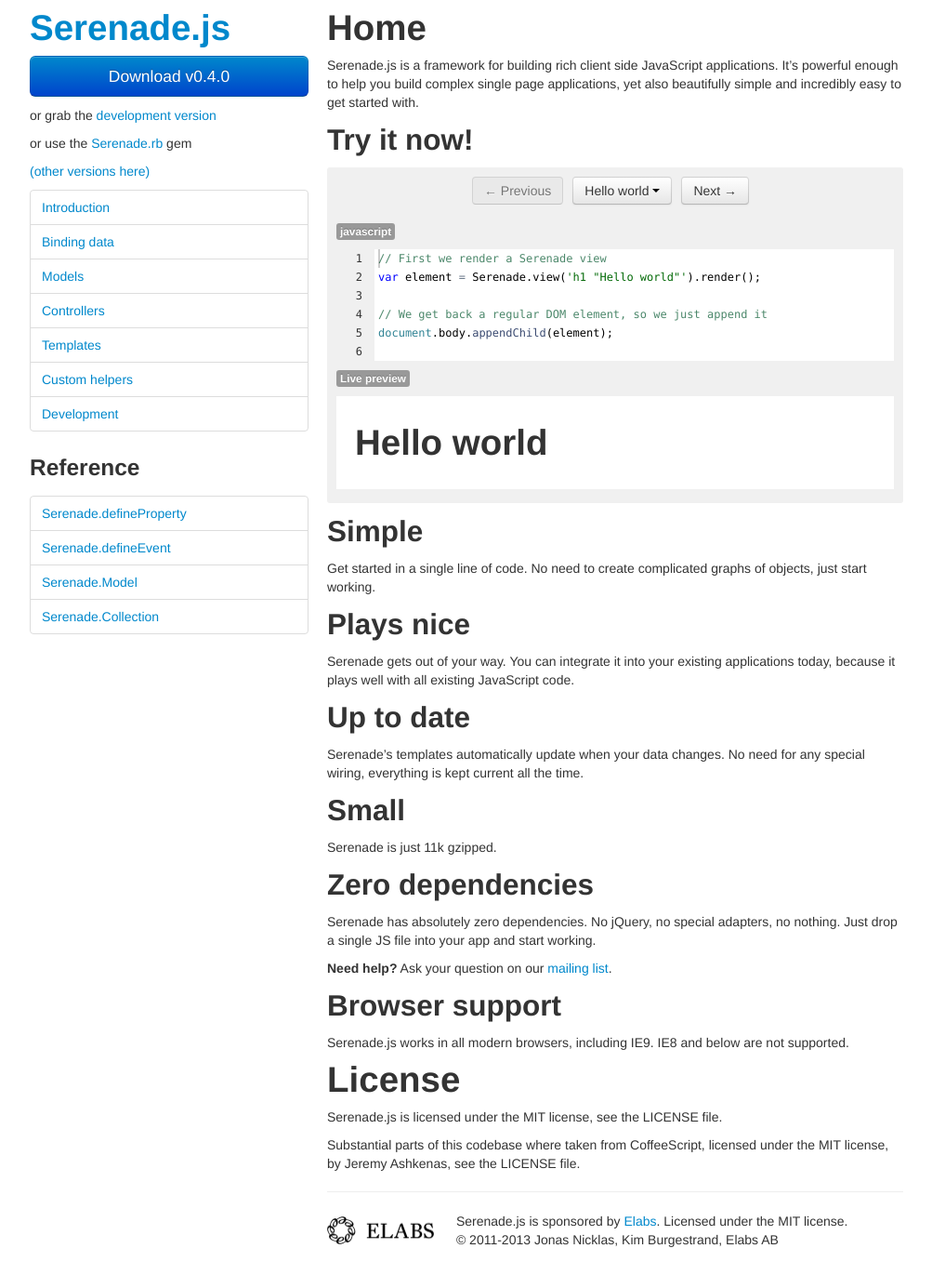
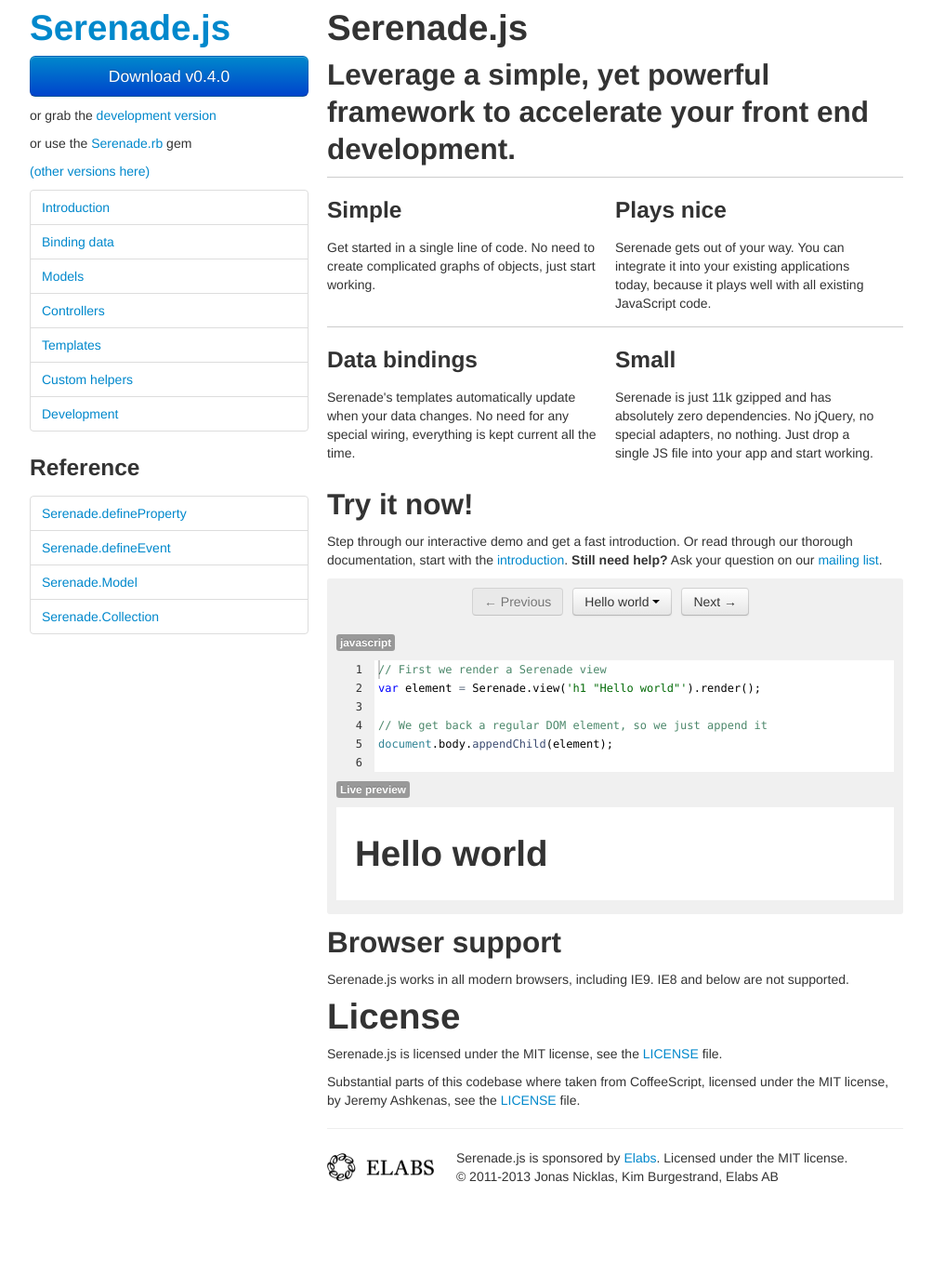
Before and after one commit to varvet/serenade.js, a Jekyll site: the page built from index.md, in a window 1280 px wide. Shown: the whole page at 93% size, without its empty margins (138-1141 px from the left). Built offline with Jekyll 4.4.1, drawn with Linux system fonts in a browser that asks for light colours; Markdown is read by kramdown in place of the engine named in the settings; after the commit the page ends 1303 px from its top, so only the background shows below that.

Commit message:
Better salespitch

```diff
--- a/css/app.css
+++ b/css/app.css
@@ -174,3 +174,23 @@ table.downloads td, table.downloads th {
   padding: 8px 10px 8px 0;
   border-top: 1px solid #ddd;
 }
+
+#content .usps {
+  margin: 0;
+  list-style: none;
+  overflow: hidden;
+}
+
+#content .usps li {
+  float: left;
+  width: 50%;
+  padding: 5px 20px 5px 0;
+  border-top: 1px solid #ccc;
+  box-sizing: border-box;
+  -moz-box-sizing: border-box;
+  -webkit-box-sizing: border-box;
+}
+
+#content .usps li:nth-child(2n+1) {
+  clear: both;
+}
--- a/index.md
+++ b/index.md
@@ -1,43 +1,51 @@
 ---
 layout: default
-title: Home
+title: Serenade.js
 ---
 
-Serenade.js is a framework for building rich client side JavaScript
-applications. It's powerful enough to help you build complex single page
-applications, yet also beautifully simple and incredibly easy to get started
-with.
+## Leverage a simple, yet powerful framework to accelerate your front end development.
+
+<ol class="usps">
+  <li>
+    <h3>Simple</h3>
+    <p>
+      Get started in a single line of code. No need to create complicated graphs of
+      objects, just start working.
+    </p>
+  </li>
+  <li>
+    <h3>Plays nice</h3>
+    <p>
+      Serenade gets out of your way. You can integrate it into your existing
+      applications today, because it plays well with all existing JavaScript code.
+    </p>
+  </li>
+  <li>
+    <h3>Data bindings</h3>
+    <p>
+      Serenade's templates automatically update when your data changes. No need for
+      any special wiring, everything is kept current all the time.
+    </p>
+  </li>
+  <li>
+    <h3>Small</h3>
+    <p>
+      Serenade is just 11k gzipped and has absolutely zero dependencies. No
+      jQuery, no special adapters, no nothing. Just drop a single JS file into
+      your app and start working.
+    </p>
+  </li>
+</ol>
 
 ## Try it now!
 
+Step through our interactive demo and get a fast introduction. Or read through
+our thorough documentation, start with the [introduction](/introduction.html).
+**Still need help?** Ask your question on our [mailing
+list](http://groups.google.com/group/serenadejs).
+
 <div class="examples"></div>
 
-## Simple
-
-Get started in a single line of code. No need to create complicated graphs of
-objects, just start working.
-
-## Plays nice
-
-Serenade gets out of your way. You can integrate it into your existing
-applications today, because it plays well with all existing JavaScript code.
-
-## Up to date
-
-Serenade's templates automatically update when your data changes. No need for
-any special wiring, everything is kept current all the time.
-
-## Small
-
-Serenade is just 11k gzipped.
-
-## Zero dependencies
-
-Serenade has absolutely zero dependencies. No jQuery, no special adapters, no
-nothing. Just drop a single JS file into your app and start working.
-
-**Need help?** Ask your question on our
-[mailing list](http://groups.google.com/group/serenadejs).
 
 ## Browser support
 
```
Also changed, not shown: other parts of index.md (+3 -2 lines).
